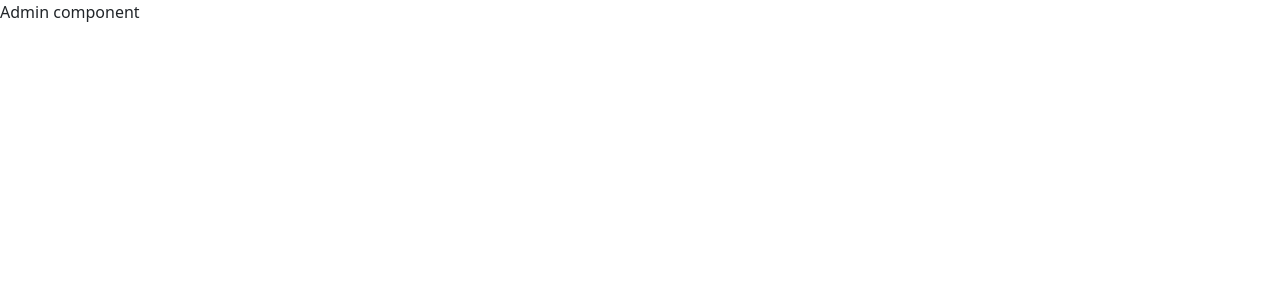
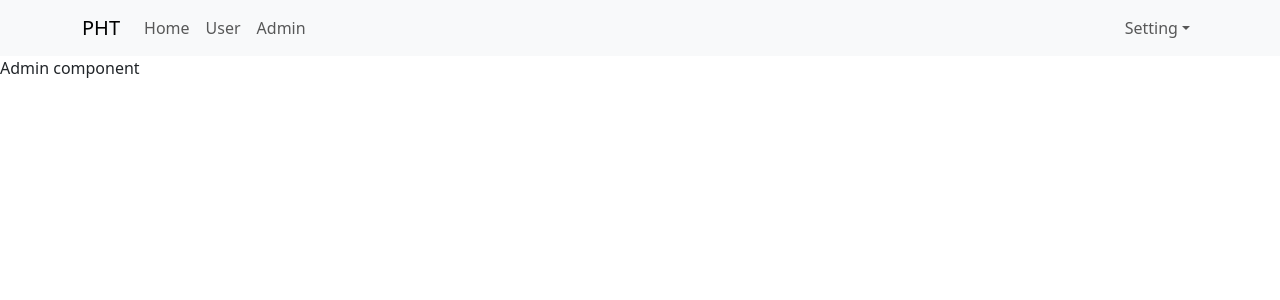
Before and after one commit to PhungHuuTai/Base-react-redux, a React (Create React App) app: page /admins in a window 1280 px wide. Shown: the top 300 px of the page. Built offline with nearby package versions, Linux system fonts and the light colour scheme.

Commit message:
Nested Route

```diff
--- a/src/App.js
+++ b/src/App.js
@@ -1,11 +1,24 @@
 import './App.css';
 import Header from './components/Header/Header';
+import { Outlet } from 'react-router-dom';
 
 const App = () => {
 
   return (
     <div className="app-container">
-      <Header />
+      <div className='header-container'>
+        <Header />
+      </div>
+      <div className='main-container'>
+        <div className='sidenav-container'>
+
+        </div>
+        <div className='app-content'>
+          <Outlet />
+        </div>
+      </div>
+
+
     </div>
   );
 }
--- a/src/index.js
+++ b/src/index.js
@@ -15,9 +15,10 @@
     {/* <React.StrictMode> */}
     <BrowserRouter>
       <Routes>
-        <Route path="/" element={<App />} />
-        <Route path="/users" element={<User />} />
-        <Route path="/admins" element={<Admin />} />
+        <Route path="/" element={<App />}>
+          <Route path="/users" element={<User />} />
+          <Route path="/admins" element={<Admin />} />
+        </Route>
       </Routes>
     </BrowserRouter>
     {/* </React.StrictMode> */}
```
